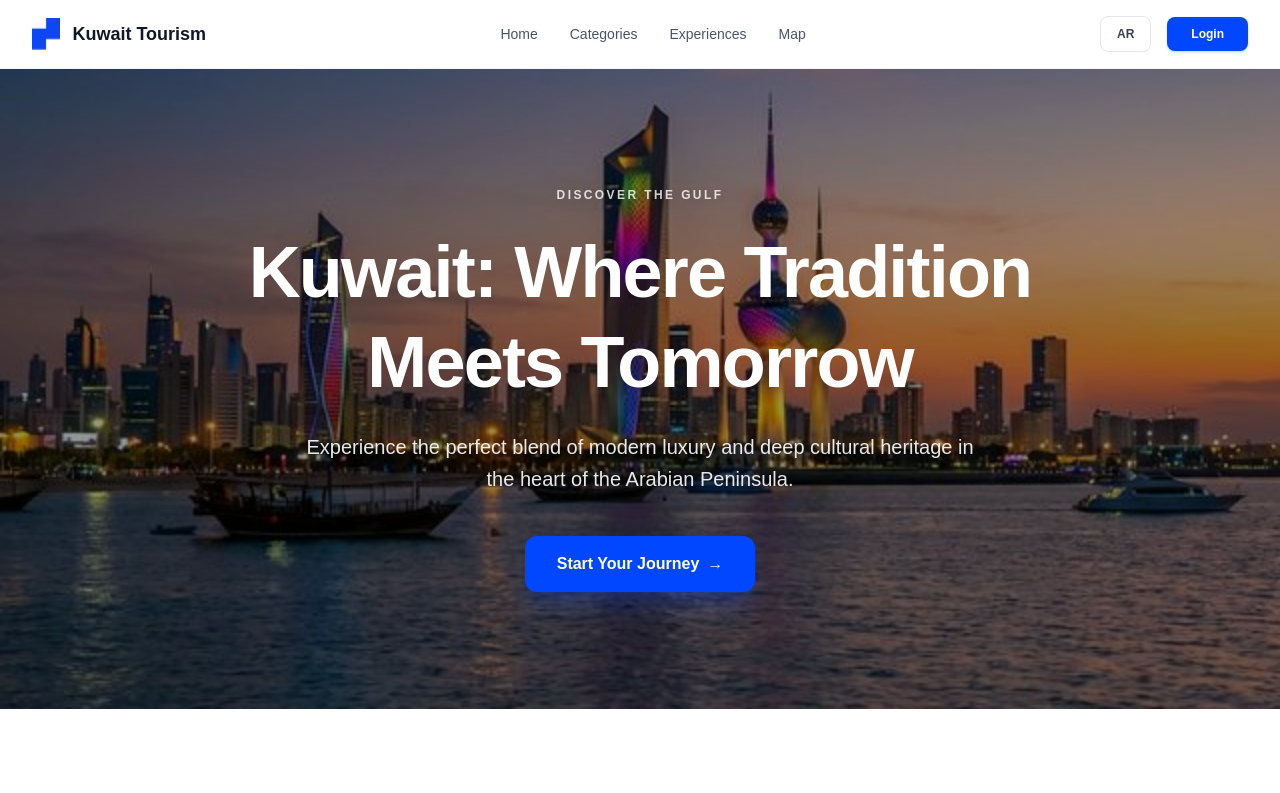
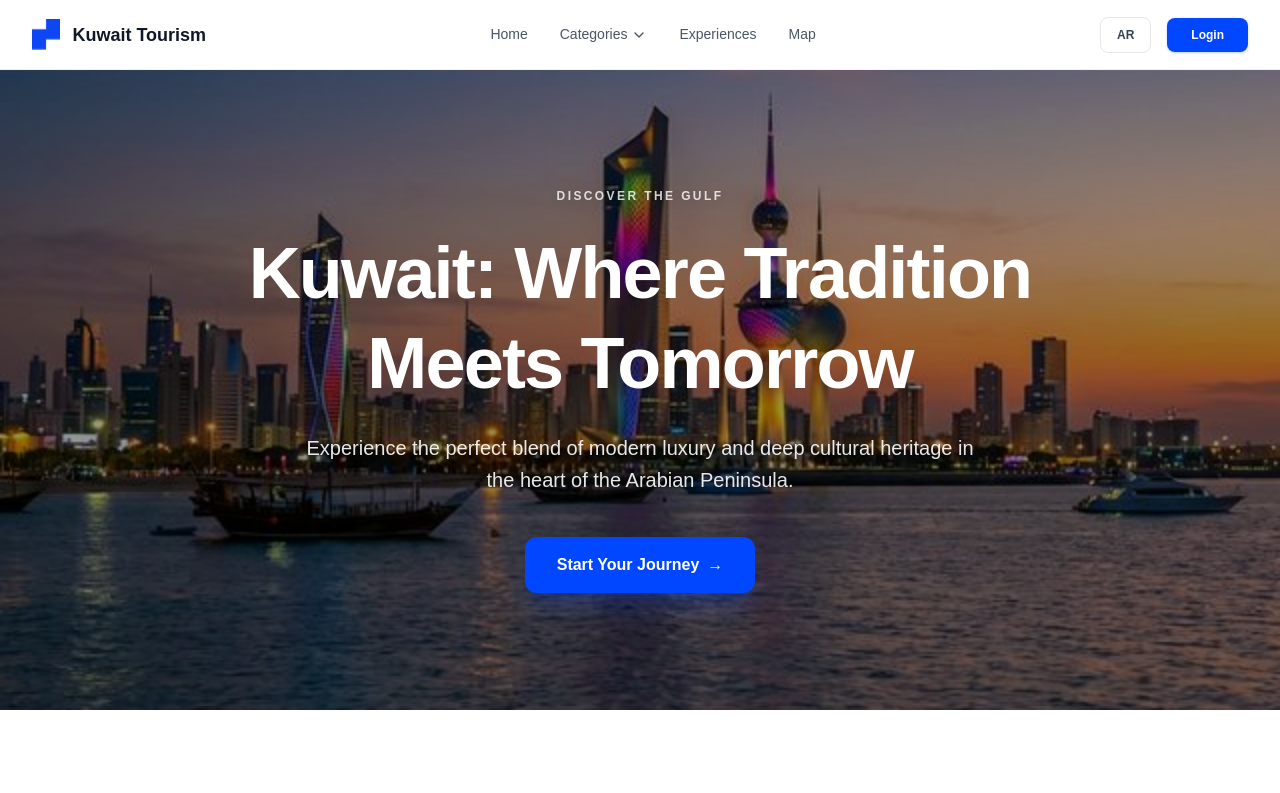
Before and after one commit to engessa85/kuwait_tourism, a Next.js app in the folder frontend/: page / in a window 1280 px wide. Shown: the top 793 px of the page. Built offline with nearby package versions, Linux system fonts and the light colour scheme.

Commit message:
adding the category drop down menu

```diff
--- a/frontend/app/categories/page.tsx
+++ b/frontend/app/categories/page.tsx
@@ -1,6 +1,7 @@
 'use client';
 
-import React, { useState } from 'react';
+import React, { Suspense } from 'react';
+import { useSearchParams, useRouter } from 'next/navigation';
 import CategoriesHeader from '@/components/AllCategories/CategoriesHeader';
 import Footer from '@/components/Common/Footer';
 import HeaderSection from '@/components/AllCategories/HeaderSection';
@@ -8,14 +9,30 @@ import CategoryFilters from '@/components/AllCategories/CategoryFilters';
 import AttractionsGrid from '@/components/AllCategories/AttractionsGrid';
 import { LanguageProvider } from '@/context/LanguageContext';
 import { useAttractionsData } from '@/components/AllCategories/useAttractionsData';
+import { Attraction } from '@/components/AllCategories/useAttractionsData';
 
 const AllCategoriesPageContent = () => {
-    const [activeCategory, setActiveCategory] = useState('all');
+    const searchParams = useSearchParams();
+    const router = useRouter();
+    const filterParam = searchParams.get('filter') || 'all';
+
+    // Use the URL param as the source of truth
+    const activeCategory = filterParam;
+    const setActiveCategory = (category: string) => {
+        const params = new URLSearchParams(searchParams.toString());
+        if (category === 'all') {
+            params.delete('filter');
+        } else {
+            params.set('filter', category);
+        }
+        router.push(`/categories?${params.toString()}`, { scroll: false });
+    };
+
     const attractions = useAttractionsData();
 
     const resultsCount = activeCategory === 'all'
         ? attractions.length
-        : attractions.filter(attr => attr.categoryId === activeCategory).length;
+        : attractions.filter((attr: Attraction) => attr.categoryId === activeCategory).length;
 
     return (
         <div className="min-h-screen bg-white">
@@ -37,7 +54,9 @@ const AllCategoriesPageContent = () => {
 const AllCategoriesPage = () => {
     return (
         <LanguageProvider>
-            <AllCategoriesPageContent />
+            <Suspense fallback={<div className="min-h-screen bg-white flex items-center justify-center">Loading...</div>}>
+                <AllCategoriesPageContent />
+            </Suspense>
         </LanguageProvider>
     );
 };
--- a/frontend/components/AllCategories/CategoryFilters.tsx
+++ b/frontend/components/AllCategories/CategoryFilters.tsx
@@ -19,6 +19,7 @@ const CategoryFilters: React.FC<CategoryFiltersProps> = ({ activeCategory, onCat
         { id: 'nature', label: t.categories.items.nature },
         { id: 'shopping', label: t.categories.items.shopping },
         { id: 'dining', label: t.categories.items.dining },
+        { id: 'arts', label: t.categories.items.arts },
         { id: 'religious', label: t.categories.items.religious },
     ];
 
--- a/frontend/components/Common/Header.tsx
+++ b/frontend/components/Common/Header.tsx
@@ -1,18 +1,26 @@
 'use client';
 
-import React from 'react';
+import React, { useState } from 'react';
 import Image from 'next/image';
 import Link from 'next/link';
+import { usePathname } from 'next/navigation';
 import { useLanguage } from '@/context/LanguageContext';
 import { useAuth } from '@/context/AuthContext';
+import { ChevronDown } from 'lucide-react';
 
 function Header({ showNav = true }: { showNav?: boolean }) {
-    const { language, setLanguage, t } = useLanguage();
+    const { language, setLanguage, t, isRTL } = useLanguage();
     const { isAuthenticated, user, logout } = useAuth();
+    const pathname = usePathname();
+    const [isCategoryOpen, setIsCategoryOpen] = useState(false);
 
     const toggleLanguage = () => {
         setLanguage(language === 'en' ? 'ar' : 'en');
     };
+
+    const categories = Object.entries(t.categories.items)
+        .filter(([key]) => key !== 'all')
+        .map(([key, name]) => ({ id: key, name: name as string }));
 
     return (
         <header className='bg-white border-b border-gray-100 sticky top-0 z-50'>
@@ -34,11 +42,45 @@ function Header({ showNav = true }: { showNav?: boolean }) {
                 {/* Navigation Links */}
                 {showNav && (
                     <nav className='hidden md:block'>
-                        <ul className='flex gap-8 text-[14px] font-medium text-gray-600'>
-                            <li><a href="#home" className='hover:text-primary cursor-pointer transition-colors duration-200'>{t.nav.home}</a></li>
-                            <li><a href="#categories" className='hover:text-primary cursor-pointer transition-colors duration-200'>{t.nav.categories}</a></li>
-                            <li><a href="#experiences" className='hover:text-primary cursor-pointer transition-colors duration-200'>{t.nav.experiences}</a></li>
-                            <li><a href="#map" className='hover:text-primary cursor-pointer transition-colors duration-200'>{t.nav.map}</a></li>
+                        <ul className='flex gap-8 text-[14px] font-medium text-gray-600 items-center'>
+                            <li><Link href="/" className='hover:text-primary cursor-pointer transition-colors duration-200'>{t.nav.home}</Link></li>
+
+                            {/* Categories Dropdown */}
+                            <li
+                                className='relative group'
+                                onMouseEnter={() => setIsCategoryOpen(true)}
+                                onMouseLeave={() => setIsCategoryOpen(false)}
+                            >
+                                <button className='flex items-center gap-1 hover:text-primary cursor-pointer transition-colors duration-200 py-2'>
+                                    {t.nav.categories}
+                                    <ChevronDown className={`w-4 h-4 transition-transform duration-200 ${isCategoryOpen ? 'rotate-180 text-primary' : ''}`} />
+                                </button>
+
+                                {isCategoryOpen && (
+                                    <div className={`absolute top-full ${isRTL ? 'right-0' : 'left-0'} pt-2 w-56 animate-in fade-in slide-in-from-top-2 duration-200`}>
+                                        <div className='bg-white rounded-xl shadow-xl border border-gray-100 overflow-hidden py-2 backdrop-blur-xl bg-white/95'>
+                                                <Link
+                                                href="/categories"
+                                                className='block px-4 py-2.5 text-gray-700 hover:bg-gray-50 hover:text-primary transition-colors border-b border-gray-50'
+                                            >
+                                                {t.categories.view_all}
+                                            </Link>
+                                            {categories.map((cat) => (
+                                                <Link
+                                                    key={cat.id}
+                                                    href={`/categories/${cat.id}`}
+                                                    className='block px-4 py-2.5 text-gray-600 hover:bg-gray-50 hover:text-primary transition-colors text-[13.5px]'
+                                                >
+                                                    {cat.name}
+                                                </Link>
+                                            ))}
+                                        </div>
+                                    </div>
+                                )}
+                            </li>
+
+                            <li><Link href="/#experiences" className='hover:text-primary cursor-pointer transition-colors duration-200'>{t.nav.experiences}</Link></li>
+                            <li><Link href="/#map" className='hover:text-primary cursor-pointer transition-colors duration-200'>{t.nav.map}</Link></li>
                         </ul>
                     </nav>
                 )}
--- a/frontend/components/Landing/Categories.tsx
+++ b/frontend/components/Landing/Categories.tsx
@@ -9,13 +9,13 @@ const Categories = () => {
     const { t } = useLanguage();
 
     const categories = [
-        { name: t.categories.items.historical, image: '/kuwait_historical_cat.png', icon: '🏛️' },
-        { name: t.categories.items.modern, image: '/kuwait_modern_cat.png', icon: '🏙️' },
-        { name: t.categories.items.nature, image: '/kuwait_nature_cat.png', icon: '🏜️' },
-        { name: t.categories.items.shopping, image: '/kuwait_shoping.webp', icon: '🛍️' },
-        { name: t.categories.items.dining, image: '/kuwait_dinning.webp', icon: '🍽️' },
-        { name: t.categories.items.arts, image: '/kuwait_arts.jpg', icon: '🎨' },
-        { name: t.categories.items.religious, image: '/kuwait_grand_mosque.jpg', icon: '🕌' },
+        { id: 'historical', name: t.categories.items.historical, image: '/kuwait_historical_cat.png', icon: '🏛️' },
+        { id: 'modern', name: t.categories.items.modern, image: '/kuwait_modern_cat.png', icon: '🏙️' },
+        { id: 'nature', name: t.categories.items.nature, image: '/kuwait_nature_cat.png', icon: '🏜️' },
+        { id: 'shopping', name: t.categories.items.shopping, image: '/kuwait_shoping.webp', icon: '🛍️' },
+        { id: 'dining', name: t.categories.items.dining, image: '/kuwait_dinning.webp', icon: '🍽️' },
+        { id: 'arts', name: t.categories.items.arts, image: '/kuwait_arts.jpg', icon: '🎨' },
+        { id: 'religious', name: t.categories.items.religious, image: '/kuwait_grand_mosque.jpg', icon: '🕌' },
     ];
 
     return (
@@ -36,7 +36,11 @@ const Categories = () => {
 
             <div className="grid grid-cols-1 sm:grid-cols-2 lg:grid-cols-3 gap-6">
                 {categories.map((category) => (
-                    <div key={category.name} className="relative h-64 rounded-2xl overflow-hidden group cursor-pointer">
+                    <Link
+                        key={category.id}
+                        href={`/categories/${category.id}`}
+                        className="relative h-64 rounded-2xl overflow-hidden group cursor-pointer block"
+                    >
                         <Image
                             src={category.image}
                             alt={category.name}
@@ -48,7 +52,7 @@ const Categories = () => {
                             <span className="text-2xl mb-2 block">{category.icon}</span>
                             <h3 className="text-xl font-bold">{category.name}</h3>
                         </div>
-                    </div>
+                    </Link>
                 ))}
             </div>
         </section>
```
Also changed, not shown: frontend/app/categories/[id]/page.tsx (added, +62 -0 lines), frontend/components/AllCategories/useAttractionsData.ts (+13 -2 lines).
